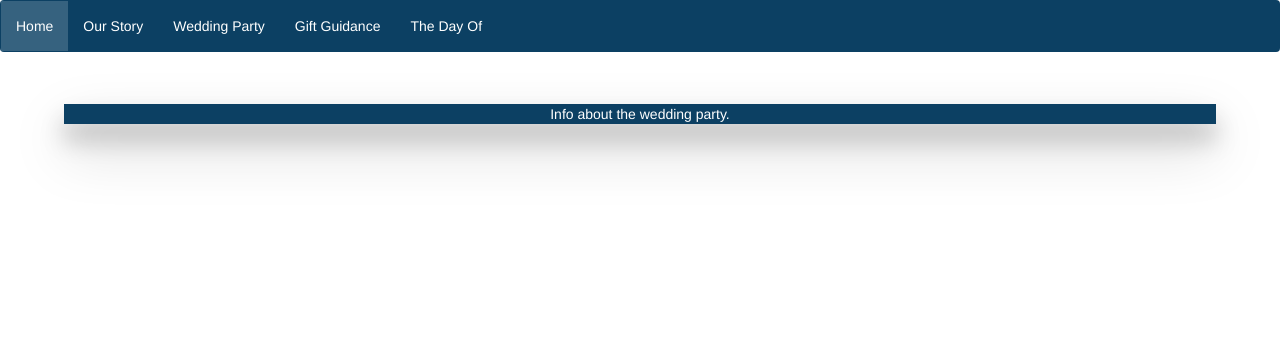
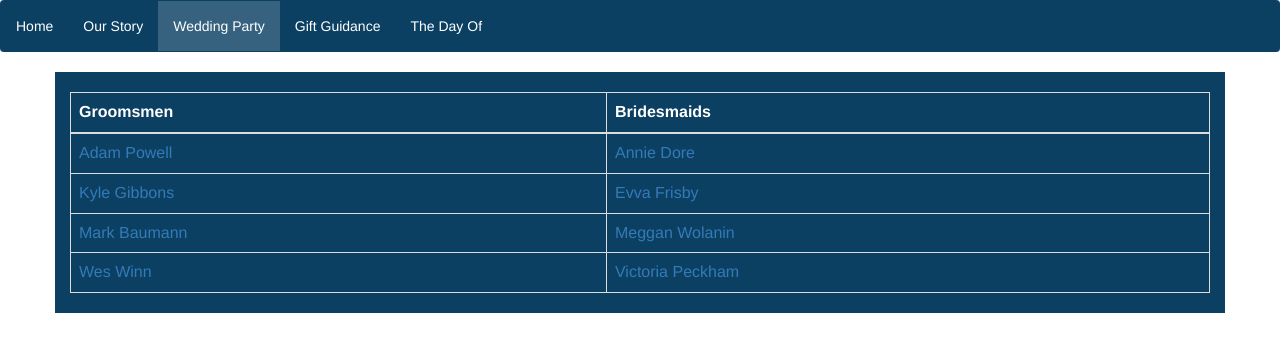
Before and after one commit to kirbpowell/wedding, a Flask app: page /weddingParty in a window 1280 px wide. Shown: the top 352 px of the page. Run offline with Flask 2, Linux system fonts and the light colour scheme; some libraries are stand-ins or nearby versions.

Commit message:
Started work on preliminary 'Wedding Party' Page

```diff
--- a/app.py
+++ b/app.py
@@ -1,5 +1,11 @@
 from flask import Flask, render_template, url_for
 app = Flask(__name__)
+
+ACTIVE_STATE = ['active', '', '', '', '']
+WEDDING_PARTY = [["Adam Powell", "Annie Dore"],
+                 ["Kyle Gibbons", "Evva Frisby"],
+                 ["Mark Baumann", "Meggan Wolanin"],
+                 ["Wes Winn", "Victoria Peckham"]]
 
 
 @app.route('/')
@@ -13,31 +19,40 @@ still under construction, but feel free to check back often for Wedding,
 Travel and Reception updates!''',
                            img=url_for('static',
                                        filename="img/vienna.jpg"),
-                           alt="Patton and Kirby together!")
+                           alt="Patton and Kirby together!",
+                           active_state=ACTIVE_STATE)
 
 
 @app.route('/ourStory')
 def ourStory():
+    ACTIVE_STATE = ['', 'active', '', '', '']
     return render_template('content.html',
-                           some_content="Our story will go here.")
+                           some_content="Our story will go here.",
+                           active_state=ACTIVE_STATE)
 
 
 @app.route('/weddingParty')
 def party():
-    return render_template('content.html',
-                           some_content="Info about the wedding party.")
+    ACTIVE_STATE = ['', '', 'active', '', '']
+    return render_template('wedding_party.html',
+                           the_party=WEDDING_PARTY,
+                           active_state=ACTIVE_STATE)
 
 
 @app.route('/gifts')
 def gifts():
+    ACTIVE_STATE = ['', '', '', 'active', '']
     return render_template('content.html',
-                           some_content="Info about gift registries etc.")
+                           some_content="Info about gift registries etc.",
+                           active_state=ACTIVE_STATE)
 
 
 @app.route('/dayOf')
 def dayof():
+    ACTIVE_STATE = ['', '', '', '', 'active']
     return render_template('content.html',
-                           some_content="Details on the day of.")
+                           some_content="Details on the day of.",
+                           active_state=ACTIVE_STATE)
 
 
 if __name__ == '__main__':
--- a/static/css/app.css
+++ b/static/css/app.css
@@ -8,12 +8,26 @@ img.main{
     width:50%;
 }
 
-.navy_background {
+.navy-background {
     background-color: #0C4063;
 }
 
-.center_text {
+.center-text {
     text-align: center;
+}
+
+.white-text {
+  color: #ffffff;
+}
+
+/* CUSTOM BOOTSTRAP STUFF */
+.table tr > td,
+.table thead {
+  color: #ffffff !important;
+}
+
+.table tr:hover {
+  background-color: #36637f !important;
 }
 
 .navbar-custom {
--- a/templates/base.html
+++ b/templates/base.html
@@ -16,11 +16,11 @@
   <body>
     <nav class="navbar navbar-custom">
       <ul class="nav navbar-nav">
-        <li class="active"><a href="/">Home</a></li>
-        <li><a href="ourStory">Our Story</a></li>
-        <li><a href="weddingParty">Wedding Party</a></li>
-        <li><a href="gifts">Gift Guidance</a></li>
-        <li><a href="dayOf">The Day Of</a></li>
+        <li class="{{ active_state[0] }}"><a href="/">Home</a></li>
+        <li class="{{ active_state[1] }}"><a href="ourStory">Our Story</a></li>
+        <li class="{{ active_state[2] }}"><a href="weddingParty">Wedding Party</a></li>
+        <li class="{{ active_state[3] }}"><a href="gifts">Gift Guidance</a></li>
+        <li class="{{ active_state[4] }}"><a href="dayOf">The Day Of</a></li>
       </ul>
     </nav>
     {% block content %}{% endblock %}
--- a/templates/content.html
+++ b/templates/content.html
@@ -1,8 +1,8 @@
 {% extends "base.html" %}
 {% block content %}
-    <div class="w3-container w3-padding-jumbo">
-        <div class='w3-card-16 navy_background w3-text-white'>
-            <p class="center_text">{{some_content}}</p>
+    <div class="container">
+        <div class='col-sm-12 navy-background white-text'>
+            <p class="center-text">{{some_content}}</p>
         </div>
     </div>
 {% endblock %}
--- /dev/null
+++ b/templates/wedding_party.html
@@ -0,0 +1,26 @@
+{% extends 'base.html' %}
+{% block content %}
+<div class="container navy-background white-text">
+    <br/>
+    <!-- <div class="row">{{the_party}}</div> -->
+    <table class="table table-hover table-bordered">
+        <thead>
+            <th>Groomsmen</th>
+            <th>Bridesmaids</th>
+        </thead>
+        <tbody>
+        {% for row in the_party %}
+
+            <!-- <div class="col-sm-6">{{ row[0] }}</div>
+            <div class="col-sm-6">{{ row[1] }}</div> -->
+
+            <tr>
+                <td><a href="#">{{row[0]}}</a></td>
+                <td><a href="#">{{row[1]}}</a></td>
+            </tr>
+
+        {% endfor %}
+        </tbody>
+    </table>
+</div>
+{% endblock %}
```
Also changed, not shown: templates/index.html (+6 -6 lines).
